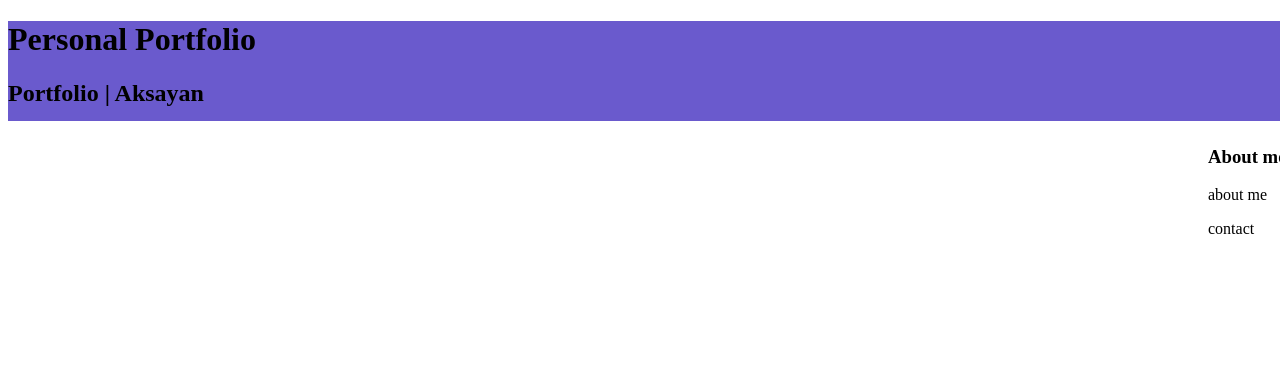
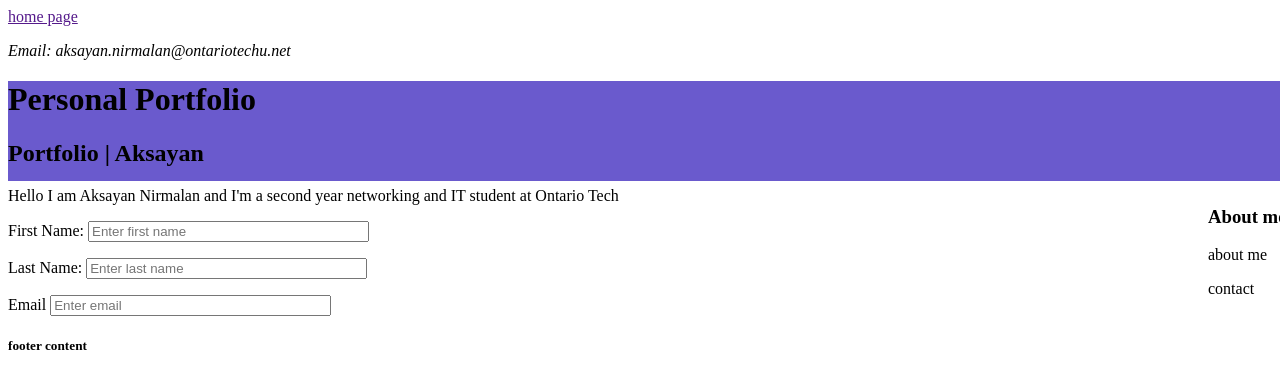
Before and after one commit to aksayannirmalan-gif/INFR3120-Assignment-1, a plain HTML site: page index.html in a window 1280 px wide. Shown: the top 388 px of the page. Drawn offline with Linux system fonts and the light colour scheme.

Commit message:
second commit

```diff
--- a/index.html
+++ b/index.html
@@ -6,6 +6,14 @@
         <link rel="stylesheet" type="text/css" href="index.css">
 
     </head>
+    <nav>
+        <h7>
+            <a href="">home page</a>
+        </h7>
+    </nav>
+    <address>
+        <p>Email: aksayan.nirmalan@ontariotechu.net</p>
+    </address>
     <body>
         <div id="wrapper">
             <div id="banner">
@@ -23,10 +31,32 @@
                 <div class="contact"><p>contact</p></div>
             </div>
 
+            <div id="about">
+                <p>Hello I am Aksayan Nirmalan and I'm a second year networking and IT student at Ontario Tech</p>
+            </div>
 
-            <div id="footer">
+            <div id="contact">
+                <p>
+                    <label for="fname">First Name:</label>
+                    <input type="text" id="fname" size="32" placeholder="Enter first name"required>
+                </p>
+                <p>
+                    <label for="lname">Last Name:</label>
+                    <input type="text" id="lname" size="32" placeholder="Enter last name"required>
+                </p>
+                <p>
+                    <label for="email">Email</label>
+                    <input type="text" id="email" size="32" placeholder="Enter email"required>
+                </p>
+                <p>
 
+                </p>
             </div>
+
+
+            <footer>
+                <h5>footer content</h5>
+            </footer>
         </div>
     </body>
 </html>
```
